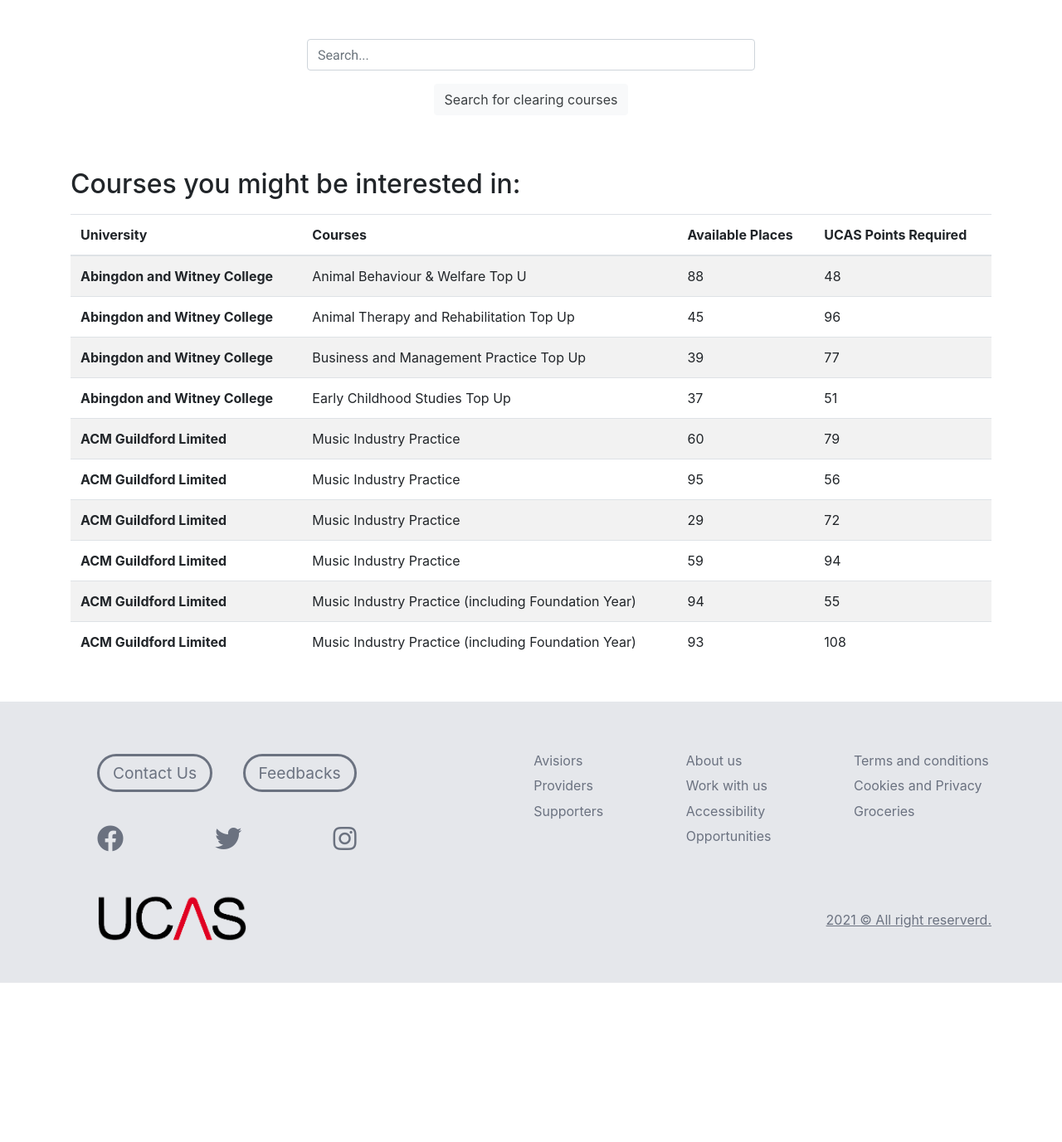
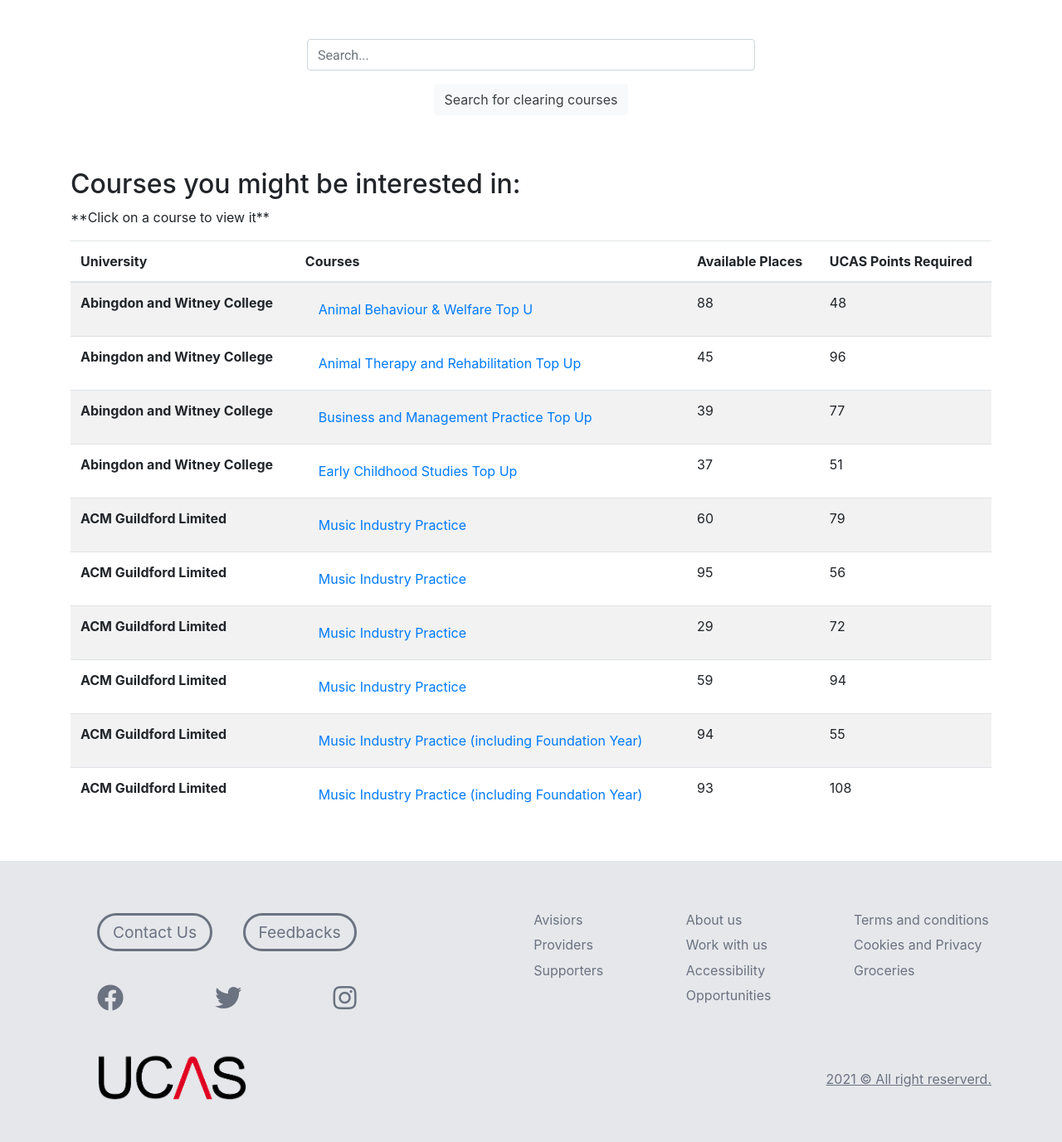
Before and after one commit to TomNewton1/RU_hack, a Django app: page /homepage in a window 1280 px wide. Shown: the part 181-1558 px from the top of the page at 83% size. Before the commit the page ends 1366 px from the top, so only its background shows below. Run offline with Django 3.2, Linux system fonts and the light colour scheme; data comes from the database, SQL or seed files in the repository; both versions use the stored data as it was after the commit; some libraries are stand-ins or nearby versions.

Commit message:
Added various templates

```diff
--- a/UCAS_clear/templates/UCAS_clear/homepage.html
+++ b/UCAS_clear/templates/UCAS_clear/homepage.html
@@ -28,6 +28,7 @@
     <div class="container mt-5">
 
     <h2>Courses you might be interested in:</h2>
+    <p>**Click on a course to view it**</p>
 
     <table class="table table-striped mt-3 mb-5">
         <thead>
@@ -44,7 +45,7 @@
 
                 <tr>
                     <th scope="row">{{course.university_name}}</th>
-                    <td>{{course.course_name}}</td>
+                    <td><a class="nav-link" href="{% url 'course' course.id %}">{{course.course_name}}</a></td>
                     <td>{{course.course_spaces}}</td>
                     <td>{{course.ucas_points}}</td>
                 </tr>
--- a/UCAS_clear/templates/UCAS_clear/layout.html
+++ b/UCAS_clear/templates/UCAS_clear/layout.html
@@ -21,7 +21,7 @@
     <div class="d-flex flex-column min-vh-100">
 
        <nav class="navbar navbar-expand-lg" style="color:white;">
-                <a class="navbar-brand crop" href="">
+                <a class="navbar-brand crop" href="{% url 'index' %}">
                     <img src="{% static 'UCAS_clear/images/UCAS_logo.png' %}"  alt="no" height="60">
                 </a>
             <button class="navbar-toggler" type="button" data-toggle="collapse" data-target="#navbarSupportedContent" aria-controls="navbarSupportedContent" aria-expanded="false" aria-label="Toggle navigation">
@@ -37,7 +37,7 @@
                         <a class="nav-link" href="">FAQ</a>
                     </li>
                     <li class="nav-item">
-                        <a class="nav-link" href="">Search Courses</a>
+                        <a class="nav-link" href="{% url 'homepage' %}">Search Courses</a>
                     </li>
 
                     <li class="nav-item">
--- a/UCAS_clear/urls.py
+++ b/UCAS_clear/urls.py
@@ -8,4 +8,5 @@ urlpatterns = [
     path('login', views.login_view, name='login'),
     path('logout', views.logout_view, name='logout'),
     path('homepage', views.homepage, name='homepage'),
+    path("course/<int:pk>", views.course, name="course"),
 ]
--- a/UCAS_clear/views.py
+++ b/UCAS_clear/views.py
@@ -76,3 +76,15 @@ def homepage(request):
         'courses':courses,
     }
     return render(request, "UCAS_clear/homepage.html", context)
+
+
+def course(request, pk):
+
+    course = Course.objects.get(id=pk)
+
+    context = {
+
+        'course':course,
+    }
+
+    return render(request, "UCAS_clear/course.html", context)
```
Also changed, not shown: UCAS_clear/templates/UCAS_clear/course.html (added, +9 -0 lines), UCAS_clear/templates/UCAS_clear/index.html (+8 -10 lines), db.sqlite3.
